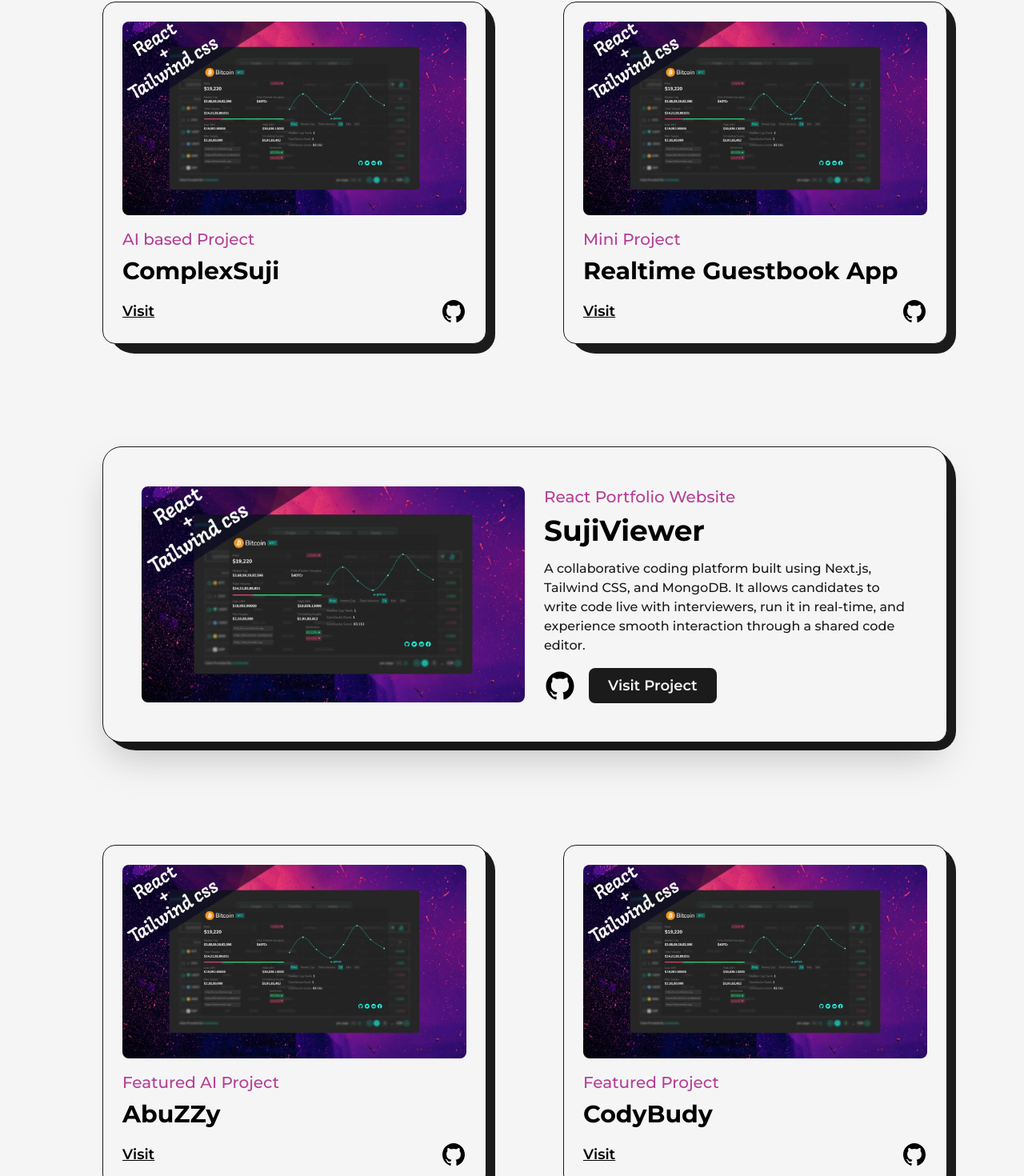
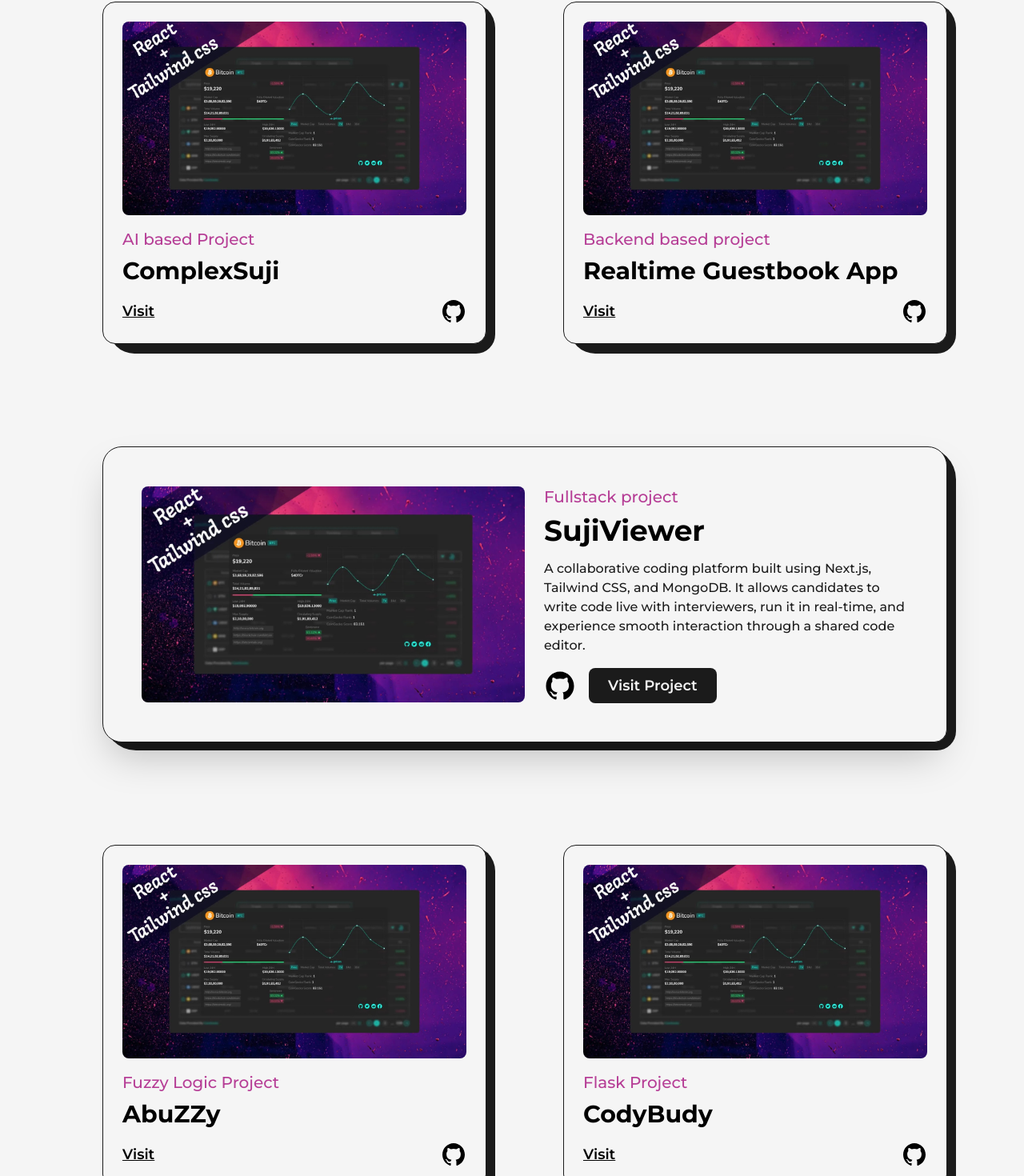
Before and after one commit to sujalkalra/sujalnextweb, a Next.js app: page /projects in a window 1280 px wide. Shown: the part 1064-2534 px from the top of the page at 80% size. Built offline with nearby package versions, Linux system fonts and the light colour scheme.

Commit message:
Update projects.js

```diff
--- a/src/pages/projects.js
+++ b/src/pages/projects.js
@@ -123,7 +123,7 @@ const Project = ({title,type,img,link,github}) => {
         summary="Created a guestbook with FastHTML and Supabase allowing real-time messages and live feedback. Backend optimized for instant updates."
         link="https://your-live-link.com"
         github="https://github.com/sujalkalra"
-        type="Mini Project"
+        type="Backend based project"
       />
     </div>
 
@@ -135,7 +135,7 @@ const Project = ({title,type,img,link,github}) => {
         summary="A collaborative coding platform built using Next.js, Tailwind CSS, and MongoDB. It allows candidates to write code live with interviewers, run it in real-time, and experience smooth interaction through a shared code editor."
         link=""
         github=""
-        type="React Portfolio Website"
+        type="Fullstack project"
       />
     </div>
 
@@ -147,7 +147,7 @@ const Project = ({title,type,img,link,github}) => {
     	summary="ComplexSuji is an AI-powered web platform that instantly analyzes code to determine time and space complexity. Designed with Next.js, TailwindCSS, and Firebase, it supports multiple languages like JavaScript, Python, and Java. Users get real-time performance insights, Big-O notation, and intelligent suggestions to optimize their code — ideal for developers, learners, and interview prep."
     	link="https://complexsuji.vercel.app/"
     	github="https://github.com/sujalkalra"
-    	type="Featured AI Project"
+    	type="Fuzzy Logic Project"
 	/>
     </div>
 	{/* CodyBudy */}
@@ -158,7 +158,7 @@ const Project = ({title,type,img,link,github}) => {
         summary="A simple social web app built using Python Flask, HTML, CSS, and SQLite. It allows users to stay connected with their friends, manage profiles, and share thoughts through clean and easy-to-use interfaces."
         link=""
         github=""
-        type="Featured Project"
+        type="Flask Project"
       />
     </div>
   </div>
```
